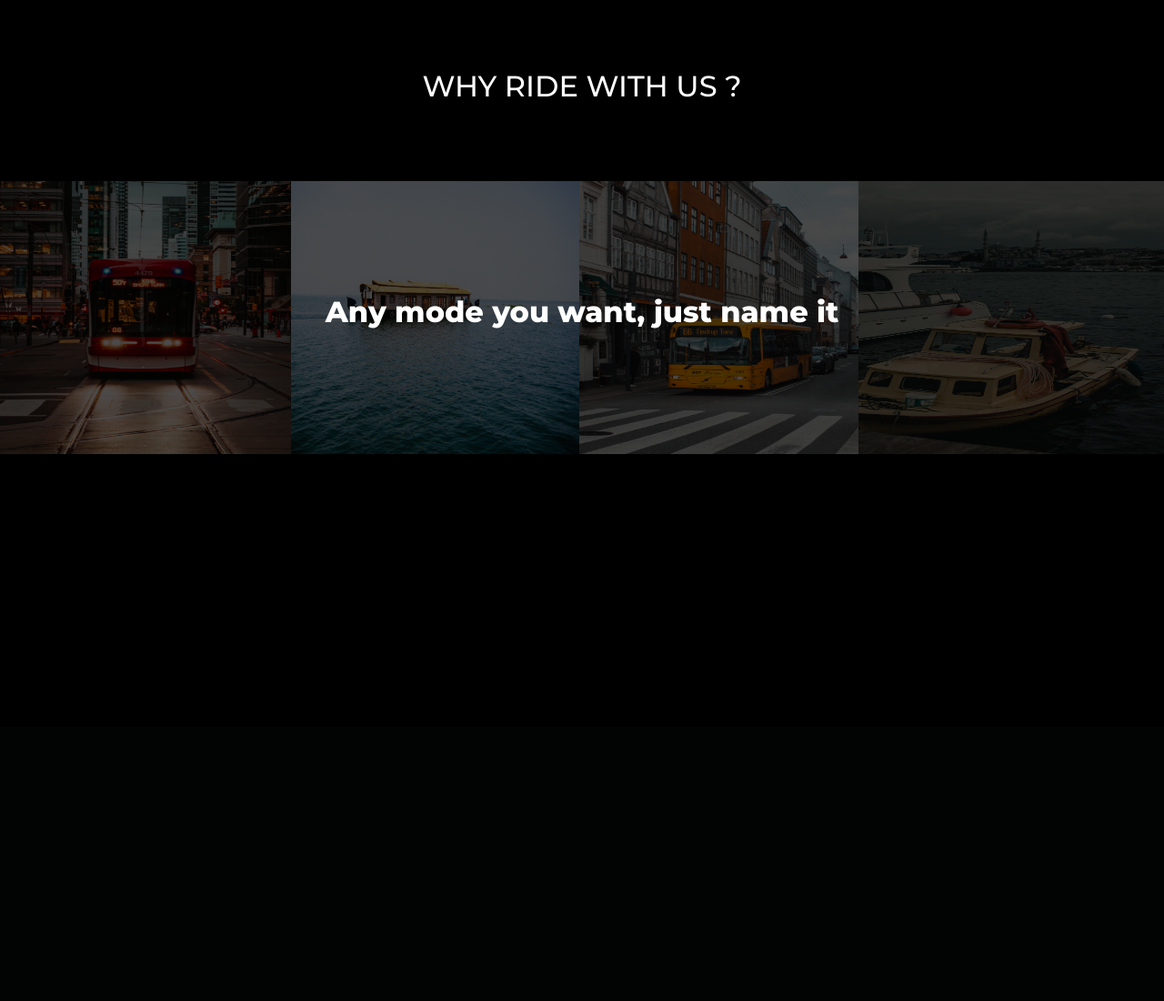
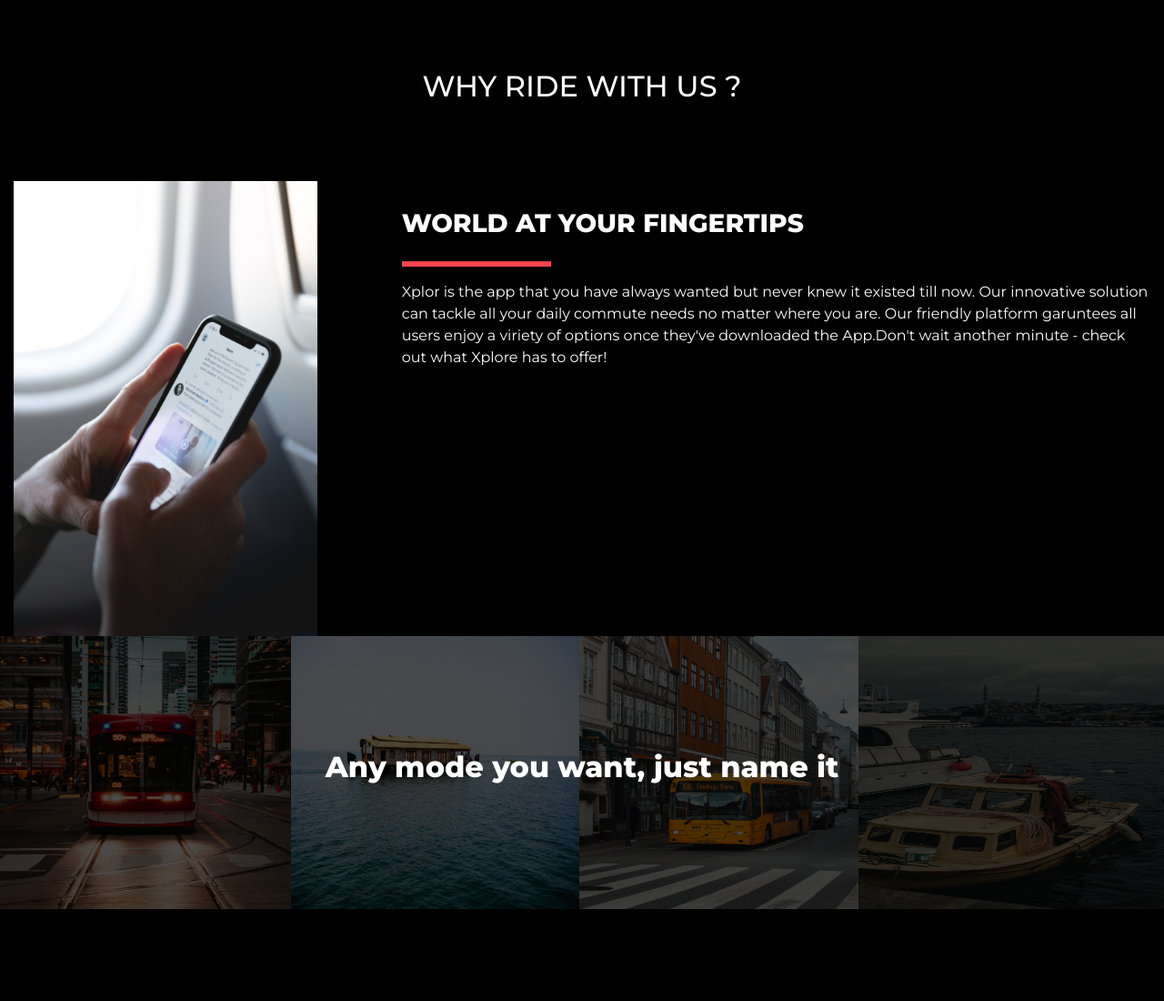
Before and after one commit to 0snowden0/project-xplor-site, a PHP site: page /productpage.html in a window 1280 px wide. Shown: the part 575-1675 px from the top of the page at 91% size. Before the commit the page ends 1074 px from the top, so only its background shows below. Run offline with PHP 8.4, Linux system fonts and the light colour scheme.

Commit message:
adding features3

```diff
--- a/product_page/productpage.html
+++ b/product_page/productpage.html
@@ -50,6 +50,40 @@
 		<h2>WHY RIDE WITH US ?</h2>
 		</div>
 	</div>
+	<div class="container-fluid bg-sec-3">
+		<div class="row">
+			<div class="col-sm-4">
+				<img src="phone.jpg" class="pic1 img-fluid">
+			</div>
+			<div class="col-sm-8">
+			<div class="container mto">
+				<div class="row">
+					<h3><b>WORLD AT YOUR FINGERTIPS</b></h3>
+				</div>
+				<div class="row justify-content-start"><hr align="left" noshade></div>
+				<div class="row">
+					Xplor is the app that you have always wanted but never knew it existed till now. Our innovative solution can tackle all your daily commute needs no matter where you are. Our friendly platform garuntees all users enjoy a viriety of options once they've downloaded the App.Don't wait another minute - check out what Xplore has to offer!
+				</div>
+
+
+
+
+
+			</div>
+			</div>
+		</div>
+	</div>
+
+
+
+
+
+
+
+
+
+
+
 	<div class="container-fluid bg-sec-2">
 		<div class="background2"></div>
 		<div class="row"></div>
--- a/product_page/styles.css
+++ b/product_page/styles.css
@@ -105,3 +105,23 @@ body {
   margin-left:30px;
   margin-right:30px;
 }
+
+.bg-sec-3{
+	background-color: black;
+	height: 500px;
+	color:white;
+	}
+hr{
+	width:20%;
+	color:#F7444E;
+	background-color:#F7444E;
+	height:5px;
+	}
+
+.pic1{
+	height:500px;
+	width:334px;
+	}
+
+.mto{
+	margin-top:30px;
```
Also changed, not shown: product_page/phone.jpg (added).
